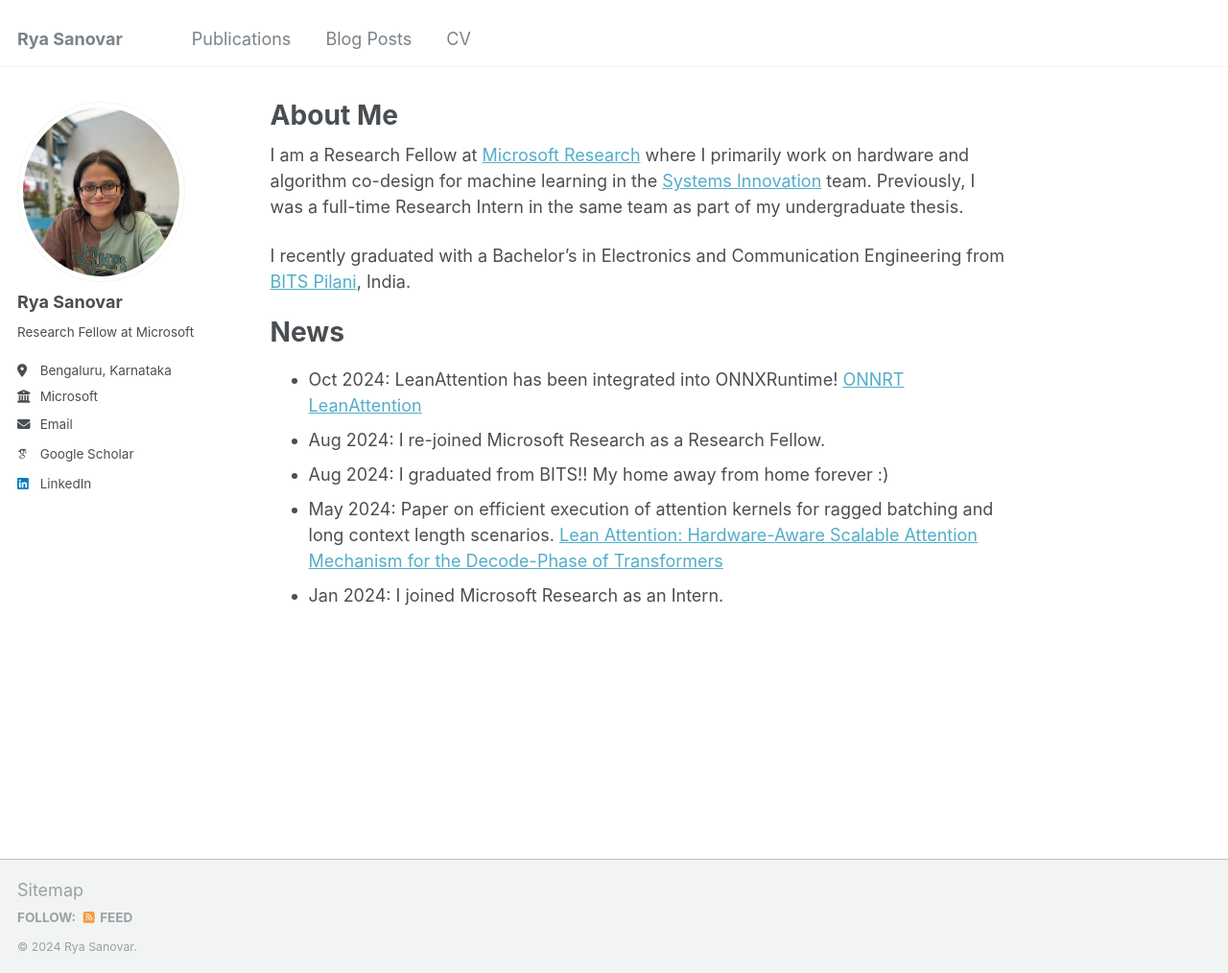
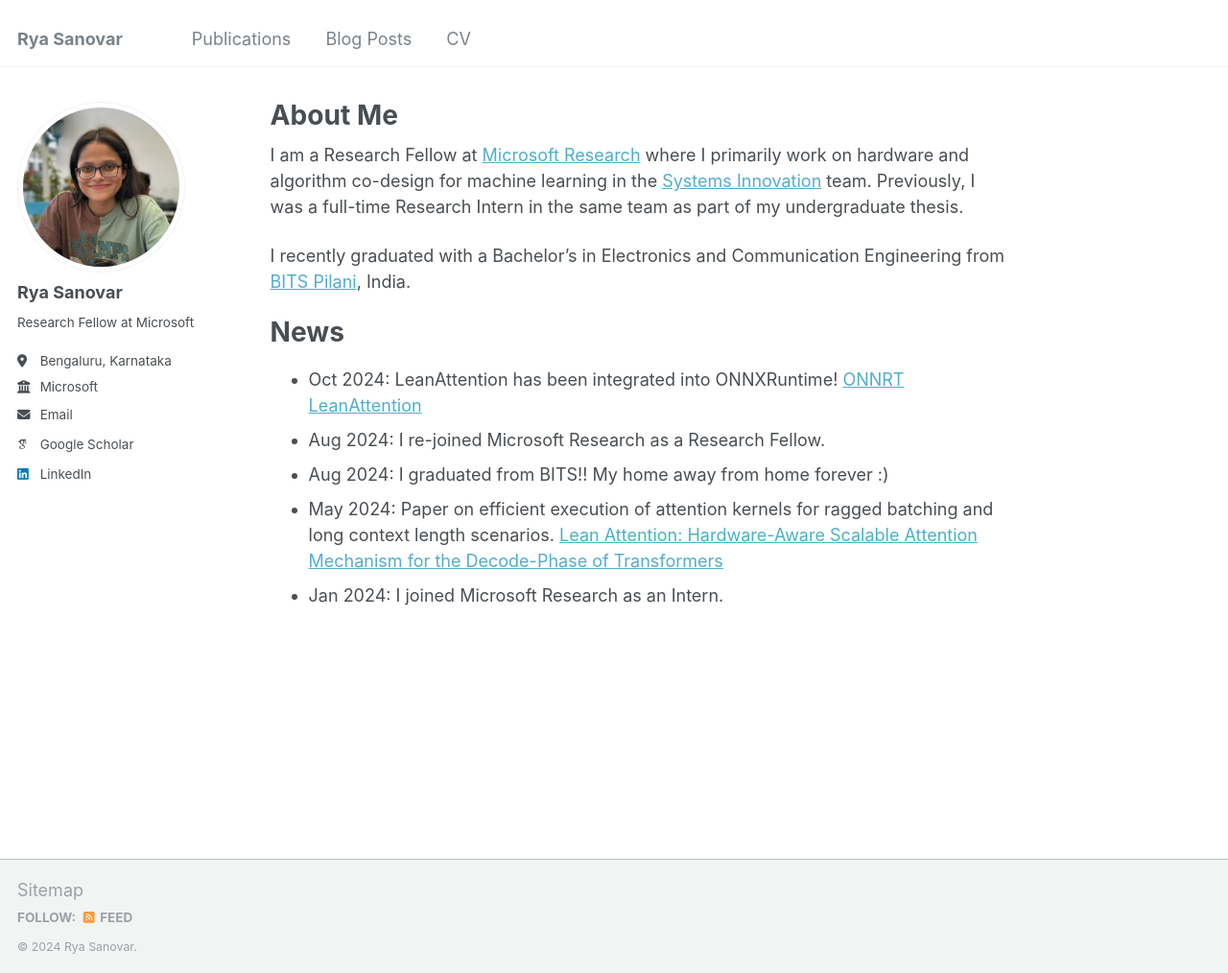
Before and after one commit to ravyan-asro/ravyan-asro.github.io, a Jekyll site: the page built from _pages/about.md, in a window 1280 px wide and 1014 px high. Shown: the whole window at 96% size. Built offline with Jekyll 4.4.1, drawn with Linux system fonts in a browser that asks for light colours; some web fonts are replaced.

Commit message:
update photo

```diff
--- a/_config.yml
+++ b/_config.yml
@@ -21,7 +21,7 @@ repository               : "ravyan-asro/ravyan-asro.github.io"
 #               Additional customization can be done by editing /_includes/author-profile.html
 author:
   # Biographic information
-  avatar           : "pfp_final.jpg"
+  avatar           : "pfp.jpg"
   name             : "Rya Sanovar"
   pronouns         : #"she/her"
   bio              : "Research Fellow at Microsoft"
```
Also changed, not shown: images/pfp.jpg (added), images/pfp_final.jpg (deleted).
